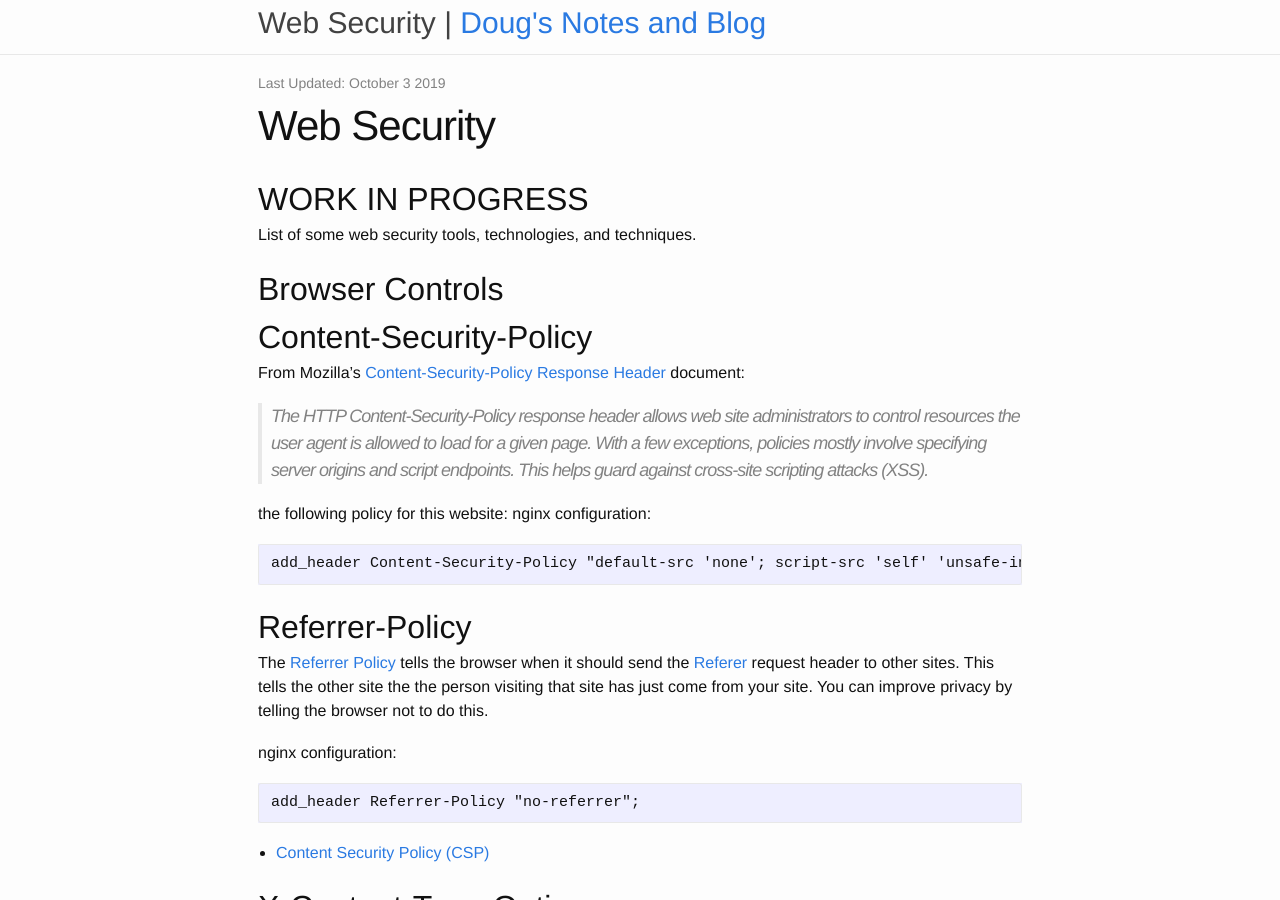
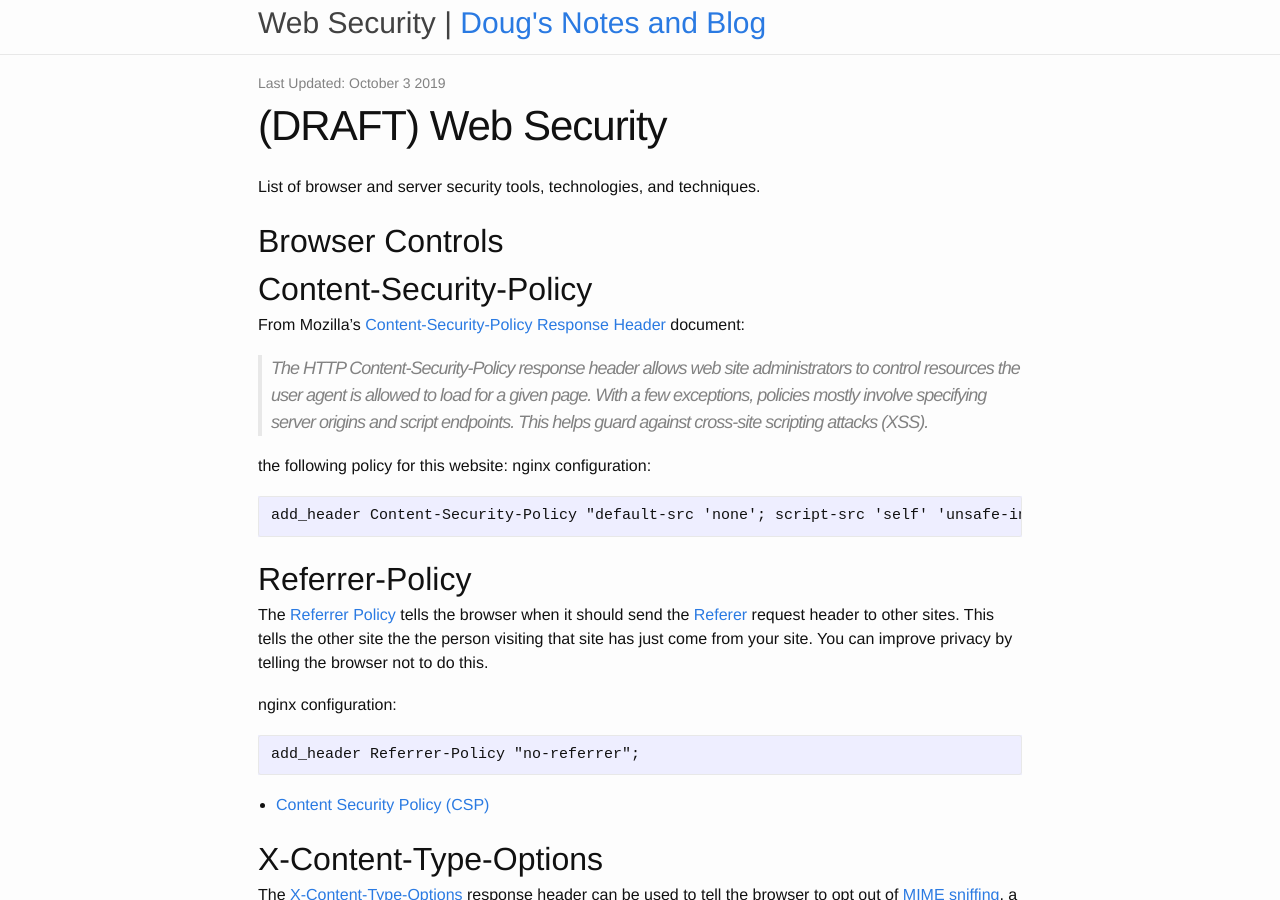
Before and after one commit to drichardson/dougrichardson.us, a Jekyll site: the page built from site/_notes/web-security.markdown, in a window 1280 px wide and 900 px high. Built offline with Jekyll 4.4.1, drawn with Linux system fonts in a browser that asks for light colours.

Commit message:
drafts for notes

```diff
--- a/site/_layouts/note.html
+++ b/site/_layouts/note.html
@@ -9,7 +9,7 @@ layout: default
   </p>
 
   <header class="header">
-    <h1 class="title" itemprop="name headline">{{ page.title }}</h1>
+      <h1 class="title" itemprop="name headline">{% if page.draft %}(DRAFT){% endif %} {{ page.title }}</h1>
   </header>
 
   <div class="content" itemprop="articleBody">
--- a/site/_notes/privacy-tools.markdown
+++ b/site/_notes/privacy-tools.markdown
@@ -2,9 +2,8 @@
 layout: note
 title: Privacy
 date: 2019-10-02 20:54:18 -0700
+draft: true
 ---
-
-# WORK IN PROGRESS
 
 This is an attempt to share knowledge and tips on how to keep your personal data
 private. After reading this, you will know:
--- a/site/_notes/web-security.markdown
+++ b/site/_notes/web-security.markdown
@@ -2,11 +2,10 @@
 layout: note
 title: Web Security
 date: 2019-10-02 20:13:01 -0700
+draft: true
 ---
 
-# WORK IN PROGRESS
-
-List of some web security tools, technologies, and techniques.
+List of browser and server security tools, technologies, and techniques.
 
 
 # Browser Controls
```
Also changed, not shown: site/index.html (+5 -2 lines).
